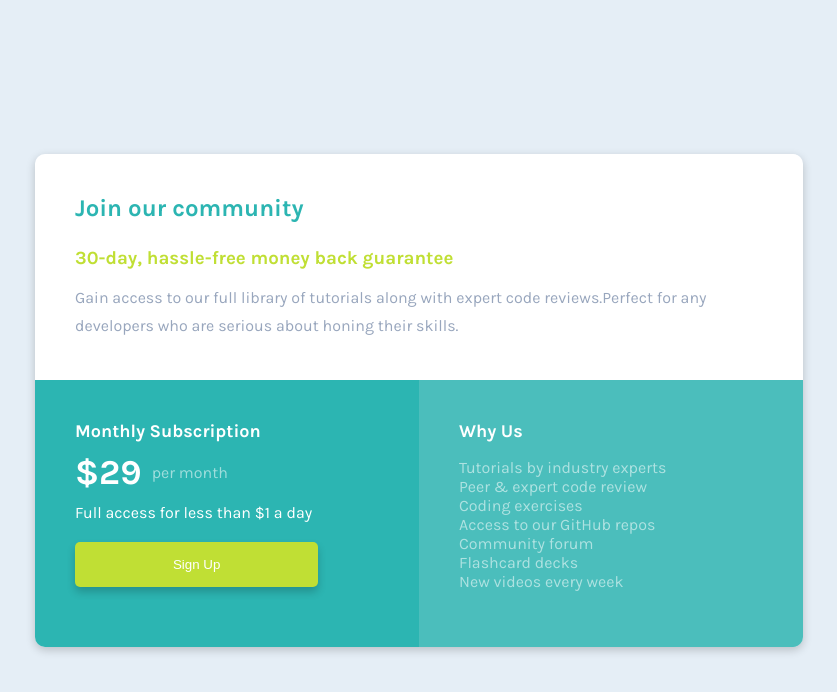
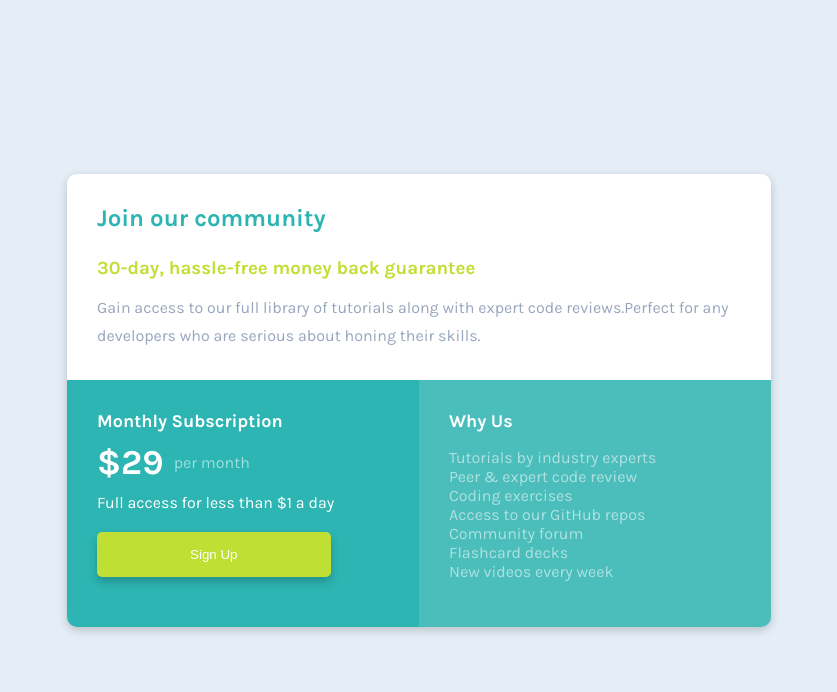
Before and after one commit to gretagr/FEM-singlePriceGridComponent, a plain HTML site: page index.html in a window 1280 px wide. Shown: the whole page, without its empty margins (221-1058 px from the left). Drawn offline with Linux system fonts and the light colour scheme.

Commit message:
Update style.css
sizes

```diff
--- a/style.css
+++ b/style.css
@@ -55,7 +55,7 @@ main {
 .join {
   background: hsl(0, 0%, 100%);
   border-radius: 10px 10px 0 0;
-  padding: 40px;
+  padding: 30px;
   width: 100%;
 }
 
@@ -74,7 +74,7 @@ h3 {
 }
 
 .subscribe, .why-us {
-  padding: 40px;
+  padding: 30px;
   width: 50%;
 }
 
@@ -117,7 +117,7 @@ input[type="submit"]:hover {
 
 @media screen and (max-width: 1480px) {
   main {
-    width: 60%;
+    width: 55%;
   }
 }
 @media screen and (max-width: 1080px) {
```
